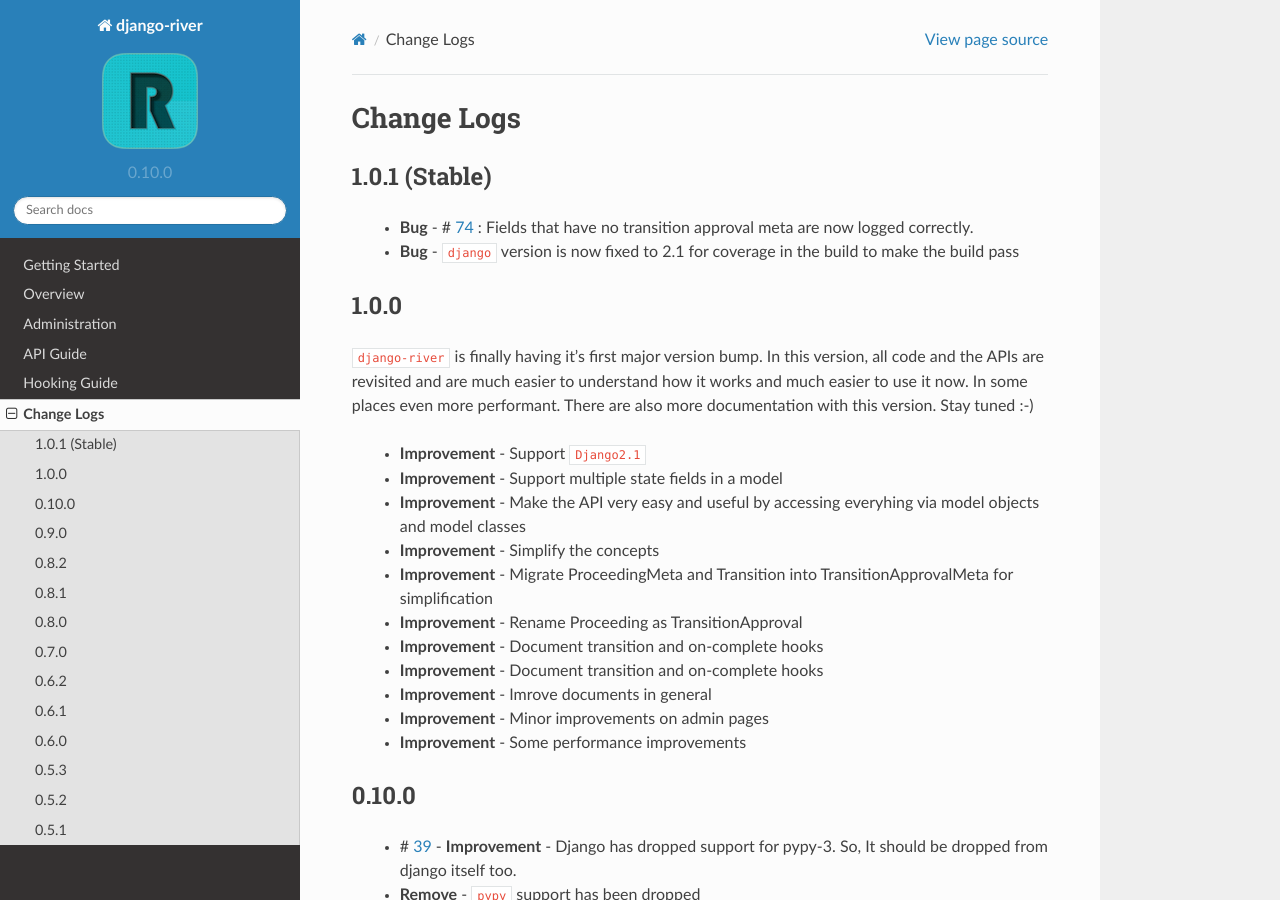
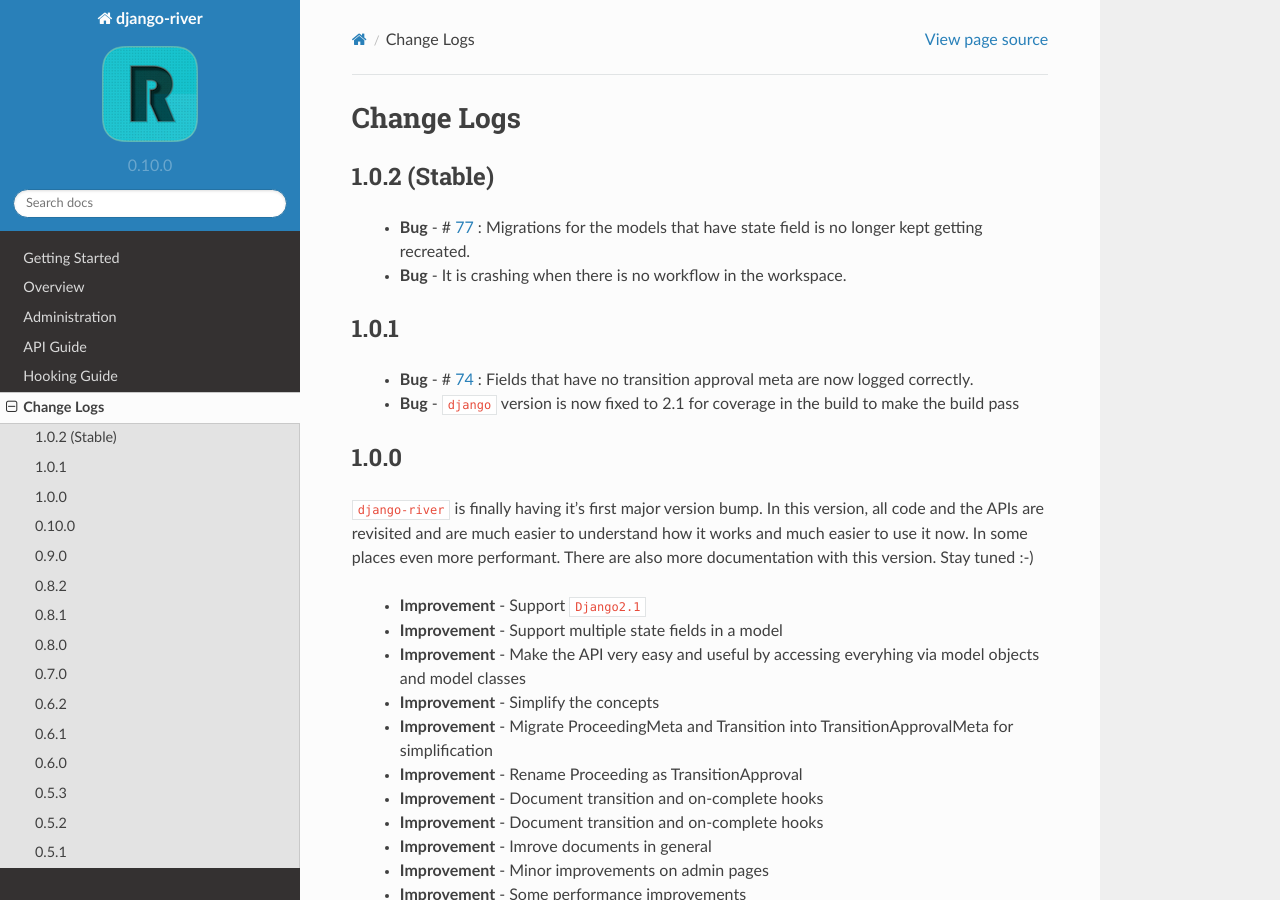
Before and after one commit to javrasya/django-river, a Sphinx documentation site: the page built from docs/changelog.rst, in a window 1280 px wide and 900 px high. Built offline with Sphinx 7.4.7 and the Read the Docs theme 2.0.0, drawn with Linux system fonts in a browser that asks for light colours; pages that are not in the unit, such as notebooks, are missing from menus.

Commit message:
Update documentation

```diff
--- a/docs/changelog.rst
+++ b/docs/changelog.rst
@@ -3,8 +3,16 @@
 Change Logs
 ===========
 
-1.0.1 (Stable)
+1.0.2 (Stable)
 --------------
+    * **Bug** - # 77_ : Migrations for the models that have state field is no longer kept getting recreated.
+    * **Bug** - It is crashing when there is no workflow in the workspace.
+
+.. _77: https://github.com/javrasya/django-river/issues/77
+
+
+1.0.1
+-----
     * **Bug** - # 74_ : Fields that have no transition approval meta are now logged correctly.
     * **Bug** - ``django`` version is now fixed to 2.1 for coverage in the build to make the build pass
 
```
